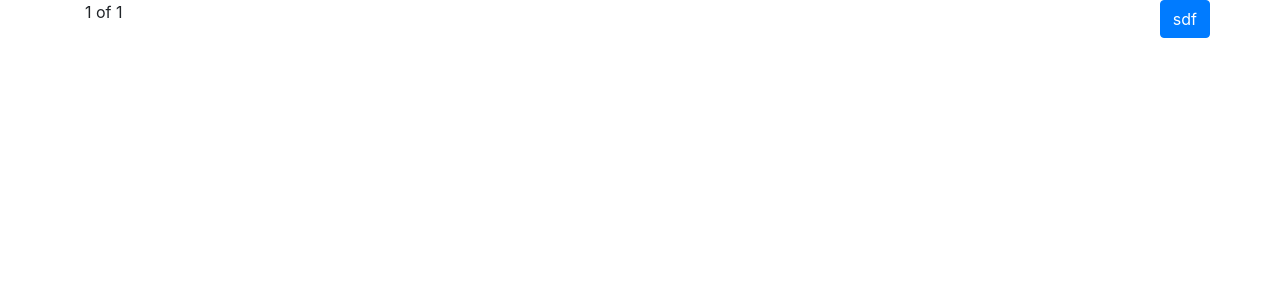
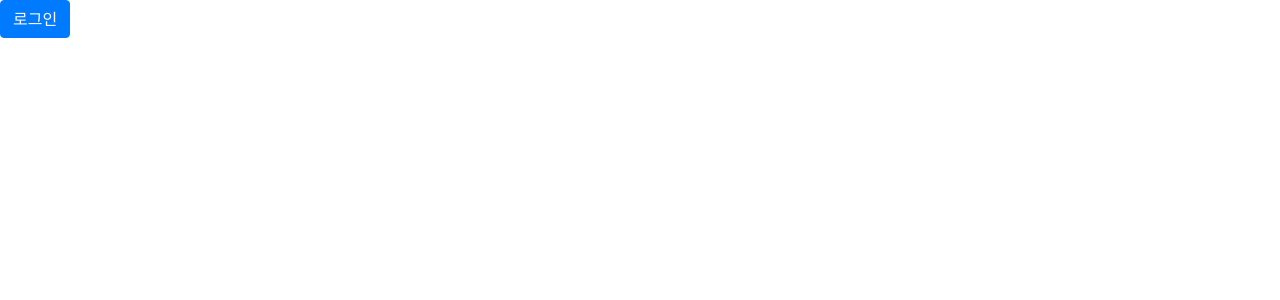
Before and after one commit to woochanleee/workout-log, a React app in the folder frontend/: page /login in a window 1280 px wide. Shown: the top 300 px of the page. Built offline with nearby package versions, Linux system fonts and the light colour scheme.

Commit message:
Create route

```diff
--- a/frontend/src/App.tsx
+++ b/frontend/src/App.tsx
@@ -1,13 +1,16 @@
 import React, { FC } from 'react';
-import { Container, Row, Col, Button } from 'react-bootstrap';
+import { Route, Switch } from 'react-router-dom';
+import { LoginPage, PostListPage, PostPage, WritePage, NoMatch } from './pages';
+import './style.css';
 
 const App: FC<{}> = () => (
-  <Container>
-    <Row>
-      <Col>1 of 1</Col>
-      <Button>sdf</Button>
-    </Row>
-  </Container>
+  <Switch>
+    <Route component={PostListPage} path={['/@:username', '/']} exact />
+    <Route component={LoginPage} path="/login" />
+    <Route component={WritePage} path="/write" />
+    <Route component={PostPage} path="/@:username/:postId" />
+    <Route component={NoMatch} />
+  </Switch>
 );
 
 export default App;
--- /dev/null
+++ b/frontend/src/pages/LoginPage.tsx
@@ -0,0 +1,6 @@
+import React, { FC } from 'react';
+import { Button } from 'react-bootstrap';
+
+const LoginPage: FC<{}> = () => <Button>로그인</Button>;
+
+export default LoginPage;
--- /dev/null
+++ b/frontend/src/pages/NoMatch.tsx
@@ -0,0 +1,5 @@
+import React, { FC } from 'react';
+
+const ErrorPage: FC<{}> = () => <div>에러 페이지</div>;
+
+export default ErrorPage;
--- /dev/null
+++ b/frontend/src/pages/PostListPage.tsx
@@ -0,0 +1,5 @@
+import React, { FC } from 'react';
+
+const PostListPage: FC<{}> = () => <div>포스트 리스트</div>;
+
+export default PostListPage;
--- /dev/null
+++ b/frontend/src/pages/PostPage.tsx
@@ -0,0 +1,8 @@
+import React, { FC } from 'react';
+
+const PostPage: FC<{}> = () => {
+  console.log(1);
+  return <div>포스트 읽기</div>;
+};
+
+export default PostPage;
--- /dev/null
+++ b/frontend/src/pages/WritePage.tsx
@@ -0,0 +1,5 @@
+import React, { FC } from 'react';
+
+const WritePage: FC<{}> = () => <div>글쓰기</div>;
+
+export default WritePage;
--- /dev/null
+++ b/frontend/src/pages/index.ts
@@ -0,0 +1,7 @@
+import LoginPage from './LoginPage';
+import PostListPage from './PostListPage';
+import PostPage from './PostPage';
+import WritePage from './WritePage';
+import NoMatch from './NoMatch';
+
+export { LoginPage, PostListPage, PostPage, WritePage, NoMatch };
--- /dev/null
+++ b/frontend/src/style.css
@@ -0,0 +1,3 @@
+body {
+  background-color: blue;
+}
```
